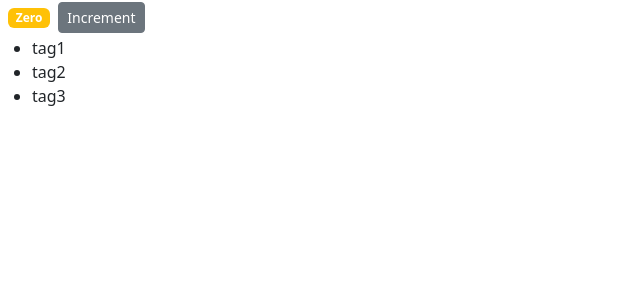
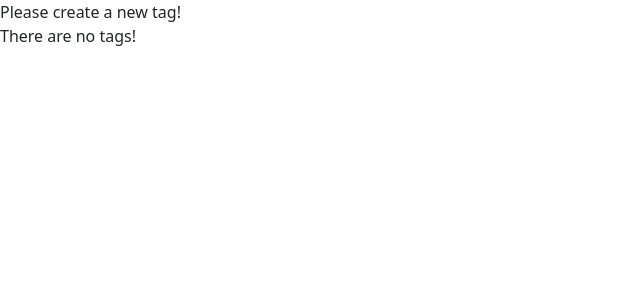
Before and after one commit to M-Bless/Counter-app, a React (Create React App) app: page / in a window 1280 px wide. Shown: the top 300 px of the page, without its empty margins (0-640 px from the left). Built offline with nearby package versions, Linux system fonts and the light colour scheme.

Commit message:
Conditionalrendering

```diff
--- a/src/components/counter.jsx
+++ b/src/components/counter.jsx
@@ -3,35 +3,42 @@
 class Counter extends Component {
   state = {
     count: 0,
-    tags: ['tag1' ,'tag2' ,'tag3']
+    tags: []
 
   };
+
+renderTags(){
+  if(this.state.tags.length === 0) return <p>There are no tags!</p>;
+
+  return <ul>{this.state.tags.map(tag => <li key={tag}>{tag}</li>)}</ul>;
+}
 
 
   render() {
 
     return(
      <div>
-      <span className= {this.getBadgeClasses()}>{this.formatCount()}</span>
-      <button className="btn btn-secondary btn-sm">Increment</button>
 
-      <ul>
-        {this.state.tags.map(tag =><li key={tag}>{tag}</li>)}
-      </ul>
+      {/* <span className= {this.getBadgeClasses()}>{this.formatCount()}</span>
+      <button className="btn btn-secondary btn-sm">Increment</button> */}
+
+      {this.state.tags.length === 0 && "Please create a new tag!"}
+        {this.renderTags()}
+
       </div>
     );
   }
 
-  getBadgeClasses() {
-    let classes = "badge m-2 bg-";
-    classes += (this.state.count === 0) ? "warning" : "primary";
-    return classes;
-  }
+//   getBadgeClasses() {
+//     let classes = "badge m-2 bg-";
+//     classes += (this.state.count === 0) ? "warning" : "primary";
+//     return classes;
+//   }
 
-formatCount(){
-  const{ count } =this.state;
-  return count === 0 ?  "Zero" : count;
-}
+// formatCount(){
+//   const{ count } =this.state;
+//   return count === 0 ?  "Zero" : count;
+// }
 
 }
 
```
